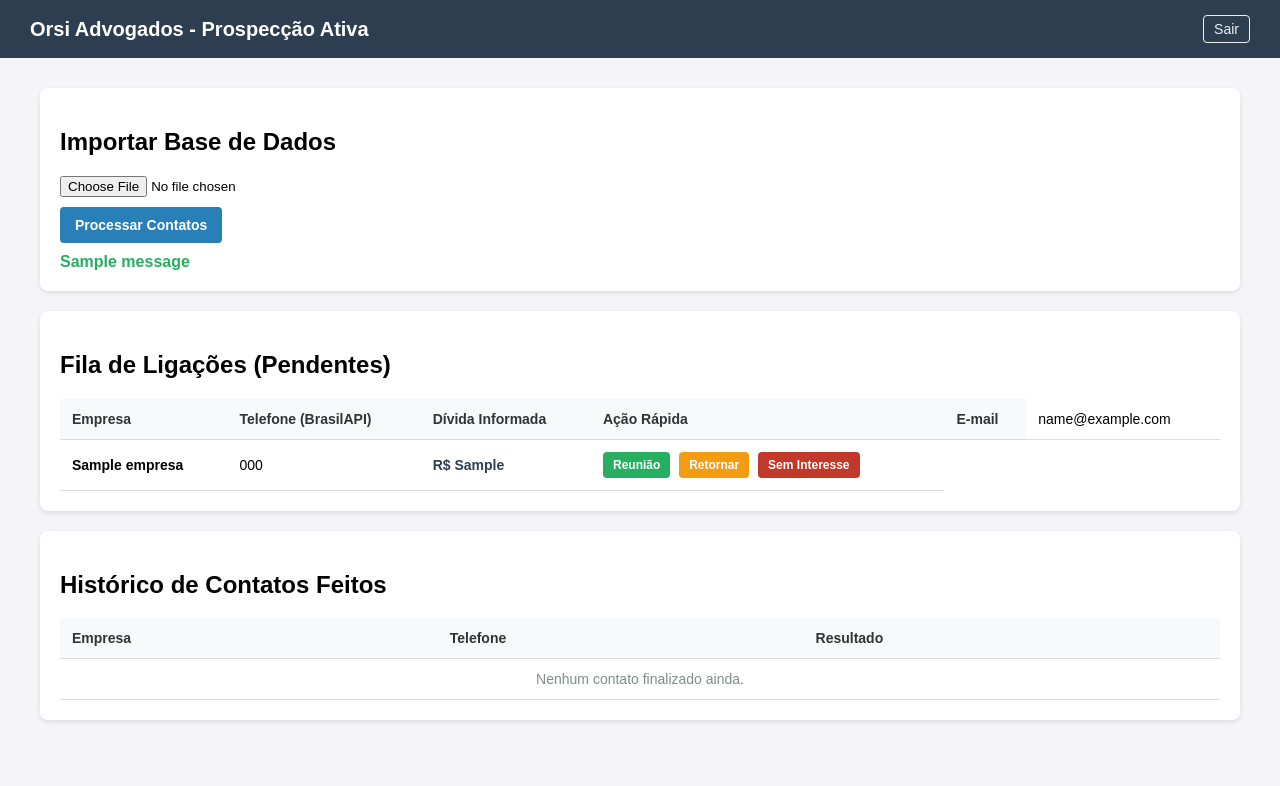
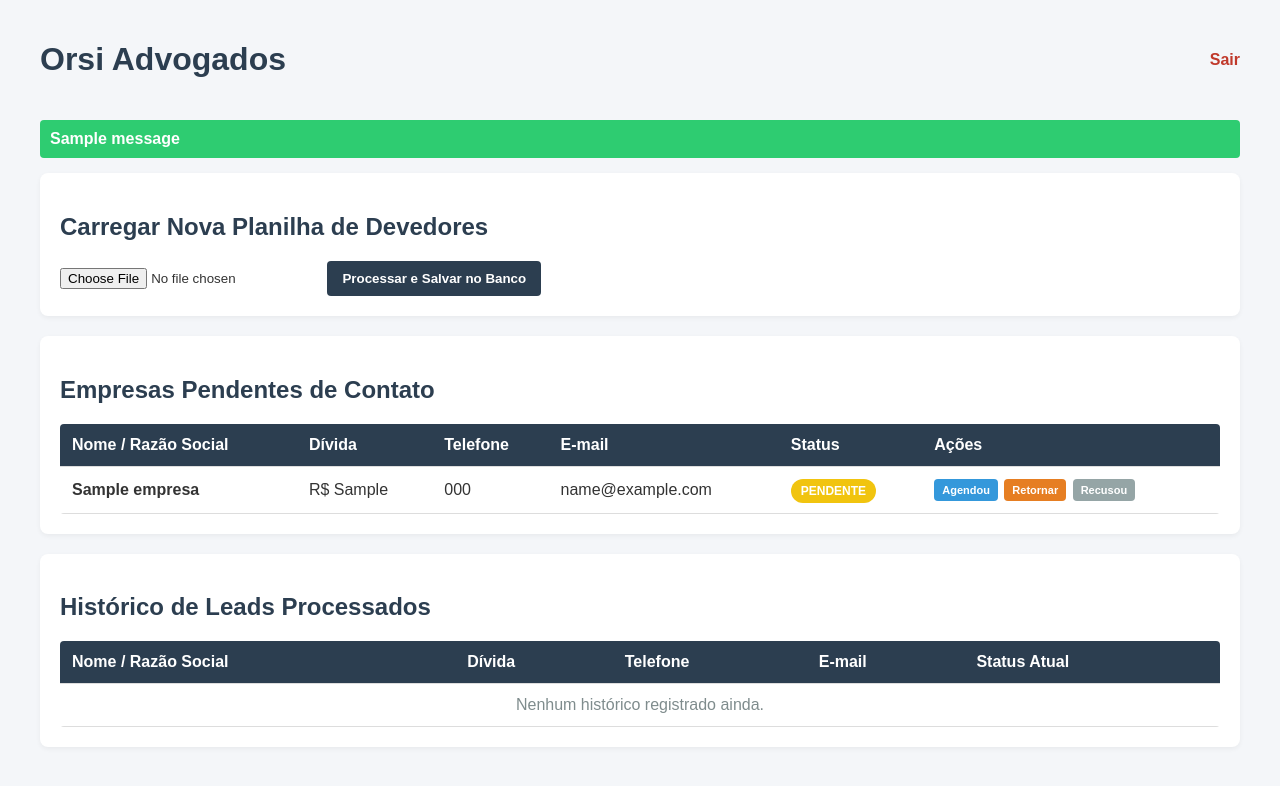
Before and after one commit to tutimafra/crm-orsi, a Flask app: template templates/dashboard.html in a window 1280 px wide. Shown: the top 786 px of the page. Run offline with Flask 3, Linux system fonts and the light colour scheme; the template is opened without the code that fills it: values that come from a table or form of the project are taken from there, others are empty; tables that the repository leaves empty hold one stand-in row (values such as "Sample post"); one stand-in notice (Sample message) is shown.

Commit message:
Update dashboard.html

```diff
--- a/templates/dashboard.html
+++ b/templates/dashboard.html
@@ -3,82 +3,81 @@
 <head>
     <meta charset="UTF-8">
     <meta name="viewport" content="width=device-width, initial-scale=1.0">
-    <title>CRM | Orsi Advogados</title>
+    <title>Orsi Advogados | Painel CRM</title>
     <style>
-        body { font-family: Arial, sans-serif; background-color: #f4f4f9; margin: 0; padding: 0; }
-        .header { background-color: #2c3e50; color: white; padding: 15px 30px; display: flex; justify-content: space-between; align-items: center; }
-        .header h1 { margin: 0; font-size: 20px; }
-        .logout { color: #ecf0f1; text-decoration: none; font-size: 14px; border: 1px solid #ecf0f1; padding: 5px 10px; border-radius: 4px; }
-        .logout:hover { background-color: #ecf0f1; color: #2c3e50; }
-        .container { padding: 30px; max-width: 1200px; margin: auto; }
-        .card { background: white; border-radius: 8px; box-shadow: 0 2px 5px rgba(0,0,0,0.1); padding: 20px; margin-bottom: 20px; }
-        table { width: 100%; border-collapse: collapse; margin-top: 15px; }
-        th, td { text-align: left; padding: 12px; border-bottom: 1px solid #ddd; font-size: 14px; }
-        th { background-color: #f8f9fa; color: #333; }
-        .btn-status { padding: 6px 10px; border: none; border-radius: 4px; cursor: pointer; font-size: 12px; font-weight: bold; margin-right: 5px; text-decoration: none; display: inline-block; }
-        .btn-agendado { background-color: #27ae60; color: white; }
-        .btn-retornar { background-color: #f39c12; color: white; }
-        .btn-negado { background-color: #c0392b; color: white; }
-        .btn-upload { background-color: #2980b9; color: white; padding: 10px 15px; font-size: 14px; }
-        .valor { font-weight: bold; color: #2c3e50; }
-        .aviso { color: #27ae60; font-weight: bold; margin-top: 10px; }
-
-        /* Cores para o histórico de contatos */
-        .status-reuniao { background-color: #d5f5e3; }
-        .status-retornar { background-color: #fcf3cf; }
-        .status-negado { background-color: #f5b7b1; }
-        .badge { padding: 4px 8px; border-radius: 4px; font-weight: bold; font-size: 12px; }
+        body { font-family: Arial, sans-serif; background-color: #f4f6f9; margin: 0; padding: 20px; color: #333; }
+        .container { max-width: 1200px; margin: 0 auto; }
+        h1, h2 { color: #2c3e50; }
+        .card { background: white; padding: 20px; border-radius: 8px; box-shadow: 0 2px 5px rgba(0,0,0,0.05); margin-bottom: 20px; }
+        .upload-btn { background-color: #2c3e50; color: white; padding: 10px 15px; border: none; border-radius: 4px; cursor: pointer; font-weight: bold; }
+        .upload-btn:hover { background-color: #1a252f; }
+        table { width: 100%; border-collapse: collapse; margin-top: 15px; background: white; border-radius: 4px; overflow: hidden; }
+        th, td { padding: 12px; text-align: left; border-bottom: 1px solid #ddd; }
+        th { background-color: #2c3e50; color: white; }
+        tr:hover { background-color: #f9f9f9; }
+        .badge { padding: 5px 10px; border-radius: 12px; font-size: 12px; font-weight: bold; text-transform: uppercase; }
+        .badge-pendente { background-color: #f1c40f; color: #fff; }
+        .badge-reuniao { background-color: #3498db; color: #fff; }
+        .badge-retornar { background-color: #e67e22; color: #fff; }
+        .badge-negado { background-color: #95a5a6; color: #fff; }
+        .btn-action { padding: 5px 8px; border: none; border-radius: 4px; cursor: pointer; text-decoration: none; font-size: 11px; font-weight: bold; margin-right: 2px; color: white; display: inline-block; }
+        .btn-reuniao { background-color: #3498db; }
+        .btn-retornar { background-color: #e67e22; }
+        .btn-negado { background-color: #95a5a6; }
+        .flash-message { background-color: #2ecc71; color: white; padding: 10px; border-radius: 4px; margin-bottom: 15px; font-weight: bold; }
     </style>
 </head>
 <body>
-    <div class="header">
-        <h1>Orsi Advogados - Prospecção Ativa</h1>
-        <a href="/" class="logout">Sair</a>
-    </div>
+    <div class="container">
+        <div style="display: flex; justify-content: space-between; align-items: center; margin-bottom: 20px;">
+            <h1>Orsi Advogados</h1>
+            <a href="/" style="color: #c0392b; font-weight: bold; text-decoration: none;">Sair</a>
+        </div>
 
-    <div class="container">
+        {% with messages = get_flashed_messages() %}
+          {% if messages %}
+            <div class="flash-message">{{ messages[0] }}</div>
+          {% endif %}
+        {% endwith %}
+
         <div class="card">
-            <h2>Importar Base de Dados</h2>
+            <h2>Carregar Nova Planilha de Devedores</h2>
             <form action="/upload" method="POST" enctype="multipart/form-data">
-                <input type="file" name="planilha" accept=".xlsx, .xls" required style="margin-bottom: 10px; display: block;">
-                <button type="submit" class="btn-status btn-upload">Processar Contatos</button>
+                <input type="file" name="planilha" accept=".xlsx, .xls" required style="margin-right: 10px;">
+                <button type="submit" class="upload-btn">Processar e Salvar no Banco</button>
             </form>
-            {% with messages = get_flashed_messages() %}
-              {% if messages %}
-                <div class="aviso">{{ messages[0] }}</div>
-              {% endif %}
-            {% endwith %}
         </div>
 
         <div class="card">
-            <h2>Fila de Ligações (Pendentes)</h2>
+            <h2>Empresas Pendentes de Contato</h2>
             <table>
                 <thead>
                     <tr>
-                        <th>Empresa</th>
-                        <th>Telefone (BrasilAPI)</th>
-                        <th>Dívida Informada</th>
-                        <th>Ação Rápida</th>
+                        <th>Nome / Razão Social</th>
+                        <th>Dívida</th>
+                        <th>Telefone</th>
                         <th>E-mail</th>
-
-<td>{{ empresa.email }}</td>
+                        <th>Status</th>
+                        <th>Ações</th>
                     </tr>
                 </thead>
                 <tbody>
                     {% for empresa in empresas if empresa.status == 'Pendente' %}
                     <tr>
                         <td><strong>{{ empresa.nome }}</strong></td>
+                        <td>R$ {{ empresa.divida }}</td>
                         <td>{{ empresa.telefone }}</td>
-                        <td class="valor">R$ {{ empresa.divida }}</td>
+                        <td>{{ empresa.email }}</td>
+                        <td><span class="badge badge-pendente">Pendente</span></td>
                         <td>
-                            <a href="/atualizar/{{ empresa.id }}/reuniao" class="btn-status btn-agendado">Reunião</a>
-                            <a href="/atualizar/{{ empresa.id }}/retornar" class="btn-status btn-retornar">Retornar</a>
-                            <a href="/atualizar/{{ empresa.id }}/negado" class="btn-status btn-negado">Sem Interesse</a>
+                            <a href="/atualizar/{{ empresa.id }}/reuniao" class="btn-action btn-reuniao">Agendou</a>
+                            <a href="/atualizar/{{ empresa.id }}/retornar" class="btn-action btn-retornar">Retornar</a>
+                            <a href="/atualizar/{{ empresa.id }}/negado" class="btn-action btn-negado">Recusou</a>
                         </td>
                     </tr>
                     {% else %}
                     <tr>
-                        <td colspan="4" style="text-align: center; color: #7f8c8d;">Nenhuma empresa pendente.</td>
+                        <td colspan="6" style="text-align: center; color: #7f8c8d;">Nenhuma empresa pendente. Carregue uma planilha acima!</td>
                     </tr>
                     {% endfor %}
                 </tbody>
@@ -86,25 +85,37 @@
         </div>
 
         <div class="card">
-            <h2>Histórico de Contatos Feitos</h2>
+            <h2>Histórico de Leads Processados</h2>
             <table>
                 <thead>
                     <tr>
-                        <th>Empresa</th>
+                        <th>Nome / Razão Social</th>
+                        <th>Dívida</th>
                         <th>Telefone</th>
-                        <th>Resultado</th>
+                        <th>E-mail</th>
+                        <th>Status Atual</th>
                     </tr>
                 </thead>
                 <tbody>
                     {% for empresa in empresas if empresa.status != 'Pendente' %}
-                    <tr class="{% if empresa.status == 'Reunião Agendada' %}status-reuniao{% elif empresa.status == 'Retornar' %}status-retornar{% else %}status-negado{% endif %}">
-                        <td><strong>{{ empresa.nome }}</strong></td>
+                    <tr>
+                        <td>{{ empresa.nome }}</td>
+                        <td>R$ {{ empresa.divida }}</td>
                         <td>{{ empresa.telefone }}</td>
-                        <td><span class="badge">{{ empresa.status }}</span></td>
+                        <td>{{ empresa.email }}</td>
+                        <td>
+                            {% if empresa.status == 'Reunião Agendada' %}
+                                <span class="badge badge-reuniao">Reunião Agendada</span>
+                            {% elif empresa.status == 'Retornar' %}
+                                <span class="badge badge-retornar">Retornar</span>
+                            {% else %}
+                                <span class="badge badge-negado">Sem Interesse</span>
+                            {% endif %}
+                        </td>
                     </tr>
                     {% else %}
                     <tr>
-                        <td colspan="3" style="text-align: center; color: #7f8c8d;">Nenhum contato finalizado ainda.</td>
+                        <td colspan="5" style="text-align: center; color: #7f8c8d;">Nenhum histórico registrado ainda.</td>
                     </tr>
                     {% endfor %}
                 </tbody>
```
